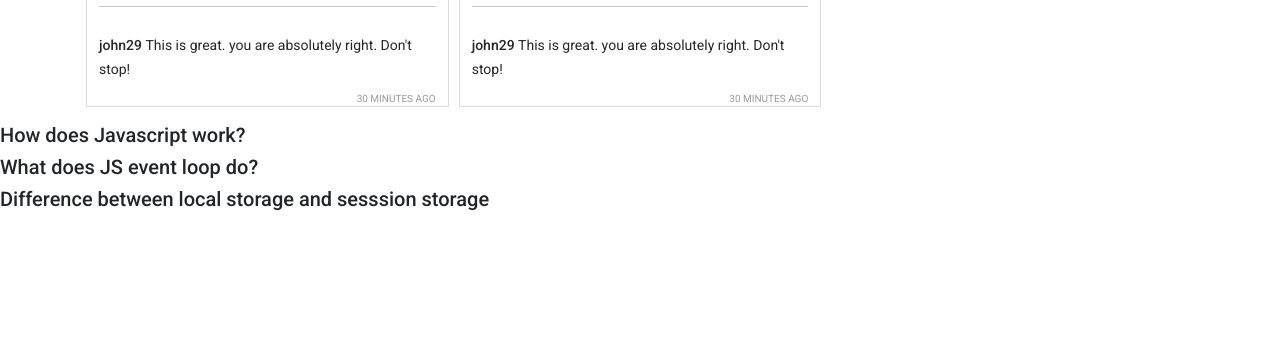
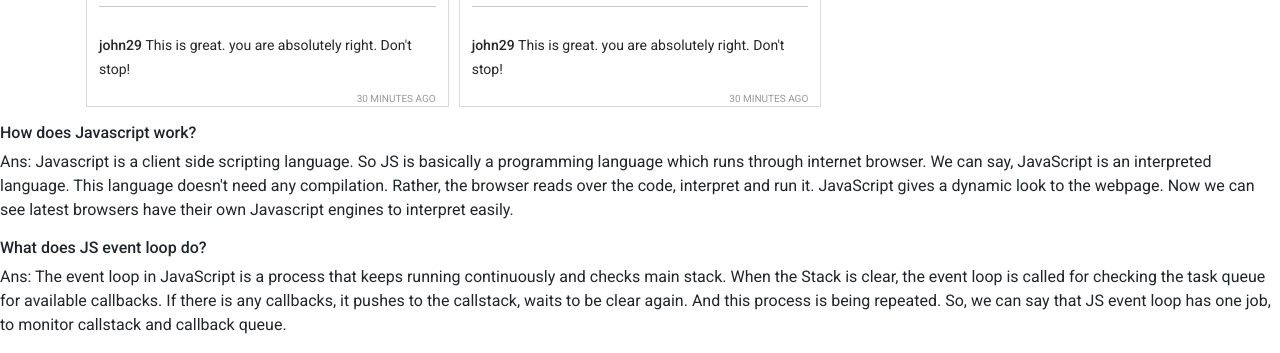
Before and after one commit to sraboni-bhuiyan/insta-shohor, a plain HTML site: page index.html in a window 1280 px wide. Shown: the part 1425-1778 px from the top of the page. Before the commit the page ends 1644 px from the top, so only its background shows below. Drawn offline with nearby package versions, Linux system fonts and the light colour scheme.

Commit message:
final changes added

```diff
--- a/index.html
+++ b/index.html
@@ -78,9 +78,10 @@
             </div>
         </main>
         <section>
-            <h5>How does Javascript work?</h5>
-            <h5>What does JS event loop do?</h5>
-            <h5>Difference between local storage and sesssion storage</h5>
+            <h6>How does Javascript work?</h6>
+            <p>Ans: Javascript is a client side scripting language. So JS is basically a programming language which runs through internet browser. We can say, JavaScript is an interpreted language. This language doesn't need any compilation. Rather, the browser reads over the code, interpret and run it. JavaScript gives a dynamic look to the webpage. Now we can see latest browsers have their own Javascript engines to interpret easily.</p>
+            <h6>What does JS event loop do?</h6>
+            <p>Ans: The event loop in JavaScript is a process that keeps running continuously and checks main stack. When the Stack is clear, the event loop is called for checking the task queue for available callbacks. If there is any callbacks, it pushes to the callstack, waits to be clear again. And this process is being repeated. So, we can say that JS event loop has one job, to monitor callstack and callback queue.</p>
         </section>
         <footer></footer>
 
```
